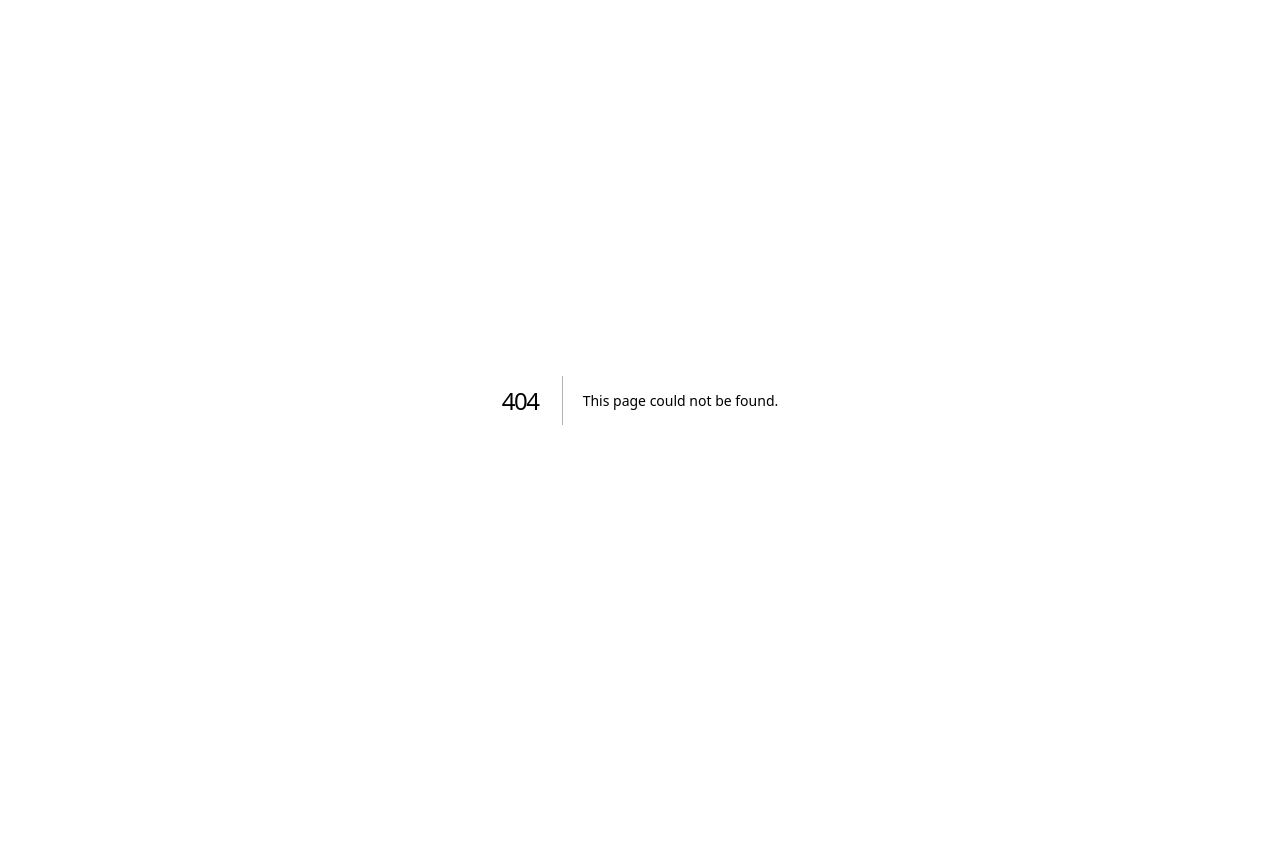
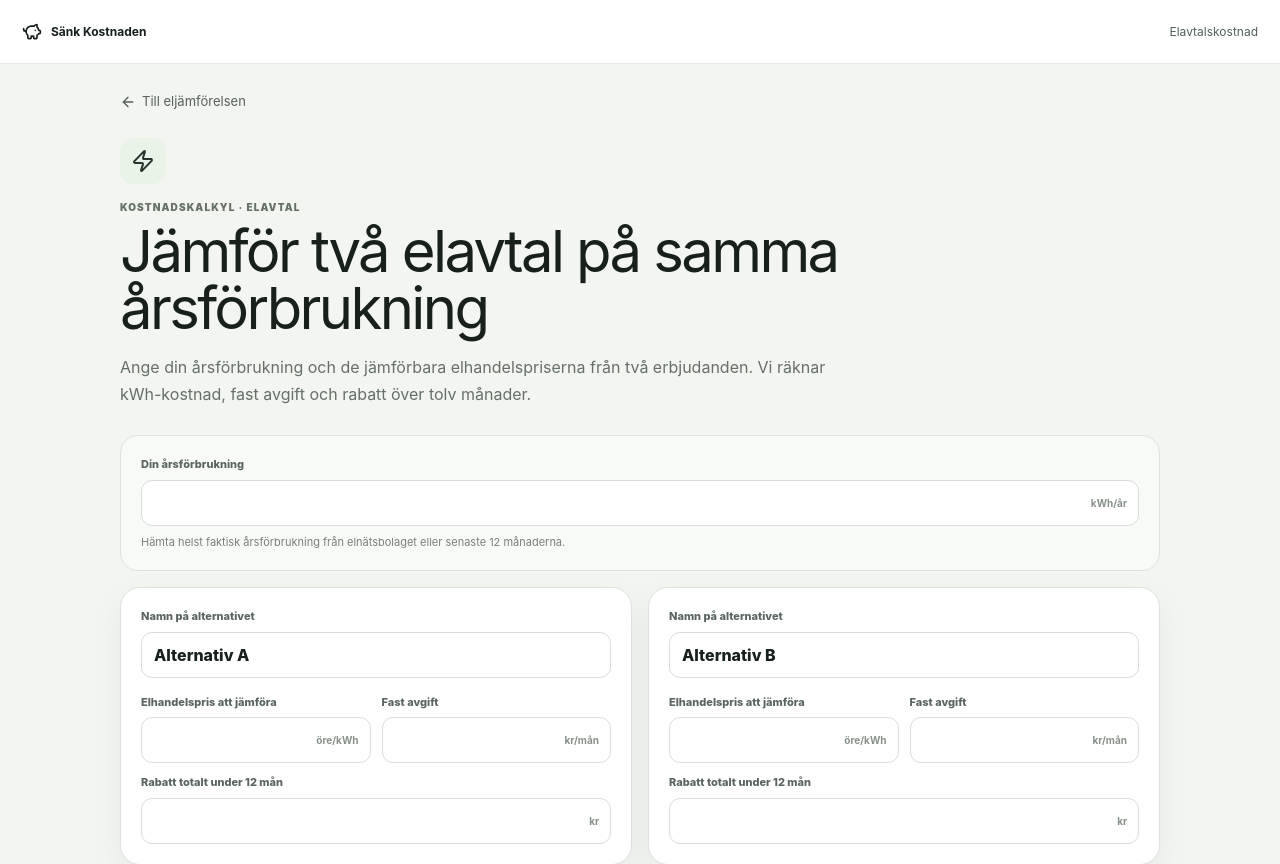
Before and after one commit to arvidlandin-cpu/sankkostnaden, a Next.js app: page /verktyg/elavtalskostnad in a window 1280 px wide. Before the commit this address had no page. Shown: the top 864 px of the page. Before the commit the page ends 800 px from the top, so only its background shows below. Built offline with nearby package versions, Linux system fonts and the light colour scheme.

Commit message:
Electricity cost tool v1: add noindex commercial route

```diff
--- /dev/null
+++ b/pages/verktyg/elavtalskostnad.tsx
@@ -0,0 +1,14 @@
+import Head from 'next/head';
+import ElectricityCostCalculator from '../../components/tools/ElectricityCostCalculator';
+
+export default function ElectricityCostPage(){
+  return <>
+    <Head>
+      <title>Räkna elavtalets årskostnad | Sänk Kostnaden</title>
+      <meta name='description' content='Jämför två elavtal på samma årsförbrukning. Räkna kWh-kostnad, fast avgift och rabatt över tolv månader.'/>
+      <meta name='robots' content='noindex,nofollow,noarchive'/>
+      <link rel='canonical' href='https://sankkostnaden.se/verktyg/elavtalskostnad/'/>
+    </Head>
+    <ElectricityCostCalculator/>
+  </>;
+}
```
